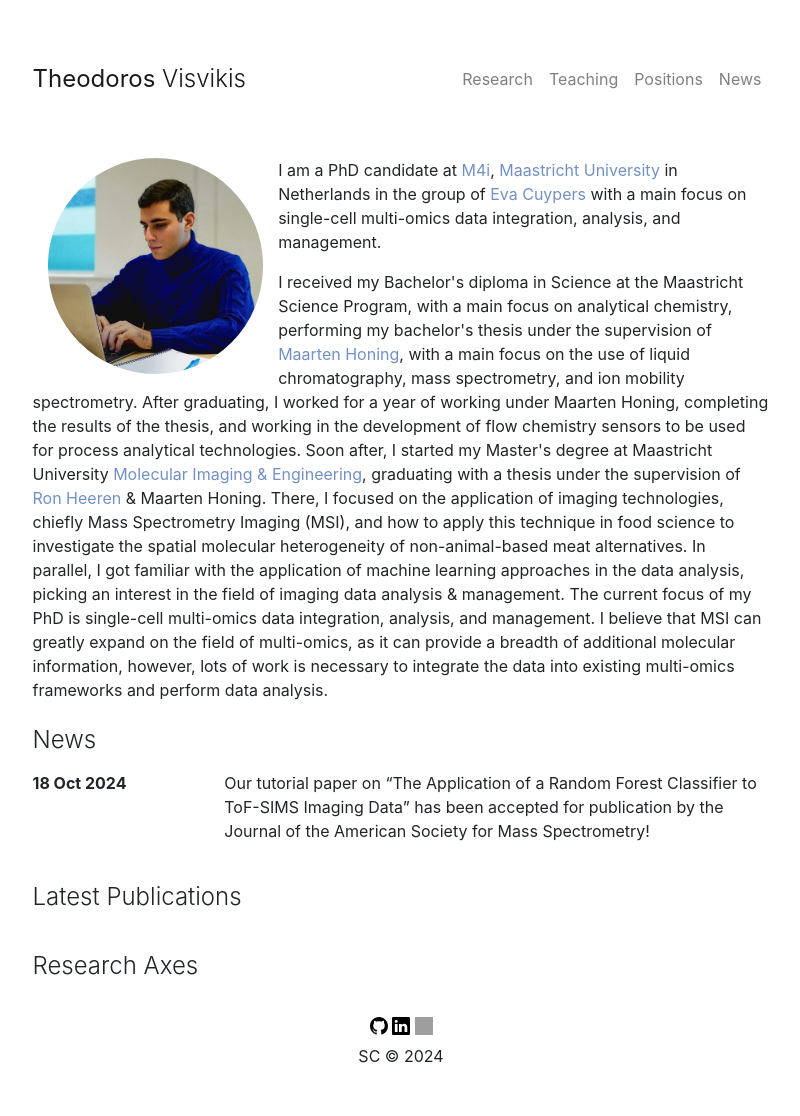
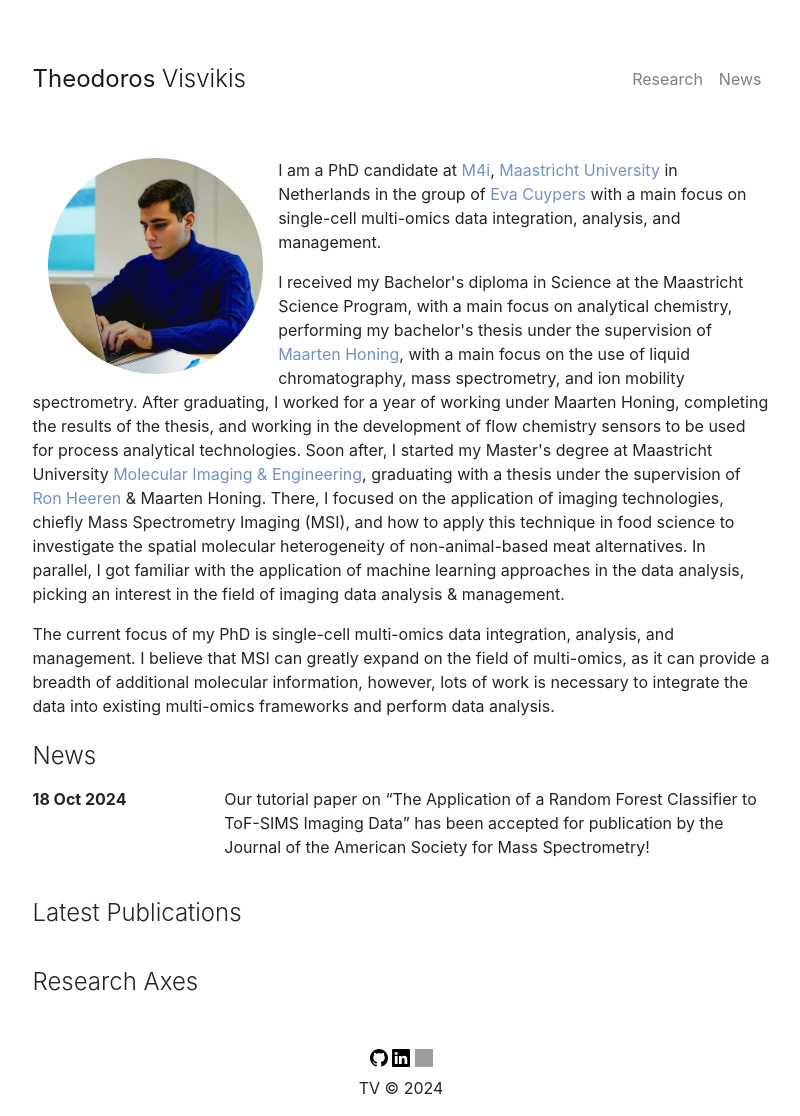
Before and after one commit to Tomatokeftes/tomatokeftes.github.io, a Jekyll site: the page built from index.md, in a window 1280 px wide. Shown: the whole page, without its empty margins (239-1039 px from the left). Built offline with Jekyll 4.4.1, drawn with Linux system fonts in a browser that asks for light colours; nearby versions of some CDN libraries; before the commit the page ends 1084 px from its top, so only the background shows below that; some of the changed lines change nothing that is shown; grey boxes are pictures that could not be loaded.

Commit message:
Cleaned up some messes

```diff
--- a/_includes/footer.html
+++ b/_includes/footer.html
@@ -9,7 +9,7 @@
         <!-- <a href="https://twitter.com/#####" target="_blank"> <img src="/assets/img/twitter.svg" alt="Bootstrap" width="18" height="18" fill="#333"> </a>
         </p> -->
 
-        <p class="p-10 m-2 text-center">SC &copy; {{ site.time | date: '%Y' }}
+        <p class="p-10 m-2 text-center">TV &copy; {{ site.time | date: '%Y' }}
         </p>
 
     </div>
--- a/_includes/header.html
+++ b/_includes/header.html
@@ -15,7 +15,7 @@
 
   <title> {{ site.title }} </title>
   <meta name="description" content="{{ site.description }}">
-  <meta name="author" content="Stergios C.">
+  <meta name="author" content="Theodoros V.">
   <meta name="viewport" content="width=device-width, initial-scale=1">
 
   <!-- Global site tag (gtag.js) - Google Analytics -->
--- a/_includes/navbar.html
+++ b/_includes/navbar.html
@@ -1,11 +1,9 @@
 <nav class="navbar navbar-expand-lg navbar-light">
-
 
   <a class="navbar-brand display-1" style="font-size: x-large;" href="/">
     <strong>Theodoros</strong>
     Visvikis </br>
   </a>
-
 
   <button class="navbar-toggler" type="button" data-toggle="collapse" data-target="#navbarSupportedContent"
     aria-controls="navbarSupportedContent" aria-expanded="false" aria-label="Toggle navigation">
@@ -22,12 +20,6 @@
         <a class="nav-link" href="/research">Research</a>
       </li>
       <li class="nav-item">
-        <a class="nav-link" href="/teaching">Teaching</a>
-      </li>
-      <li class="nav-item">
-        <a class="nav-link" href="/positions">Positions</a>
-      </li>
-      <li class="nav-item">
         <a class="nav-link" id='last' href="/news">News</a>
       </li>
     </ul>
--- a/assets/js/document.js
+++ b/assets/js/document.js
@@ -1,52 +1,52 @@
-$(document).ready(function () {
-    if (top.location.pathname === '/research/') {
-        var x = new XMLHttpRequest();
-        // Change the link to the appropriate one.
-        x.open("GET", "https://dblp.org/pid/167/1074.xml", true);
-        x.onreadystatechange = function () {
-            if (x.readyState == 4 && x.status == 200) {
-                var publications = x.responseXML;
-                var r = publications.getElementsByTagName("r");
-                var html_str = '<ul>';
+// $(document).ready(function () {
+//     if (top.location.pathname === '/research/') {
+//         var x = new XMLHttpRequest();
+//         // Change the link to the appropriate one.
+//         x.open("GET", "######", true);
+//         x.onreadystatechange = function () {
+//             if (x.readyState == 4 && x.status == 200) {
+//                 var publications = x.responseXML;
+//                 var r = publications.getElementsByTagName("r");
+//                 var html_str = '<ul>';
 
-                for (var i = 0; i < r.length; i++) {
-                    html_str += "<li>"
-                    console.log(r[i].innerHTML);
+//                 for (var i = 0; i < r.length; i++) {
+//                     html_str += "<li>"
+//                     console.log(r[i].innerHTML);
 
-                    var authors = r[i].getElementsByTagName('author');
-                    var authors_str = ''
-                    for (var j = 0; j < authors.length; j++) {
-                        authors_str += authors[j].innerHTML
-                        if (j < authors.length - 1) {
-                            authors_str += ', '
-                        } else {
-                            authors_str += ';'
-                        }
-                    }
-                    html_str += authors_str
+//                     var authors = r[i].getElementsByTagName('author');
+//                     var authors_str = ''
+//                     for (var j = 0; j < authors.length; j++) {
+//                         authors_str += authors[j].innerHTML
+//                         if (j < authors.length - 1) {
+//                             authors_str += ', '
+//                         } else {
+//                             authors_str += ';'
+//                         }
+//                     }
+//                     html_str += authors_str
 
-                    var title_str = " " + r[i].getElementsByTagName('title')[0].innerHTML;
-                    var doi = r[i].getElementsByTagName('ee')[0].innerHTML;
+//                     var title_str = " " + r[i].getElementsByTagName('title')[0].innerHTML;
+//                     var doi = r[i].getElementsByTagName('ee')[0].innerHTML;
 
-                    html_str += "<strong> <i> <a href='" + doi + "' target='_blank'>" + title_str + "</a> </i> </strong>;"
+//                     html_str += "<strong> <i> <a href='" + doi + "' target='_blank'>" + title_str + "</a> </i> </strong>;"
 
-                    var journal = r[i].getElementsByTagName('journal')[0];
-                    if (!journal) {
-                        var journal = r[i].getElementsByTagName('booktitle')[0];
-                    }
-                    html_str += " " + journal.innerHTML + " ";
+//                     var journal = r[i].getElementsByTagName('journal')[0];
+//                     if (!journal) {
+//                         var journal = r[i].getElementsByTagName('booktitle')[0];
+//                     }
+//                     html_str += " " + journal.innerHTML + " ";
 
-                    var year = r[i].getElementsByTagName('year')[0];
-                    html_str += year.innerHTML + '.';
+//                     var year = r[i].getElementsByTagName('year')[0];
+//                     html_str += year.innerHTML + '.';
 
-                    html_str += "</li>";
-                }
-                html_str += "</ul>";
-            }
-            $('#publications').html(html_str);
-        };
-        x.send(null);
-    }
+//                     html_str += "</li>";
+//                 }
+//                 html_str += "</ul>";
+//             }
+//             $('#publications').html(html_str);
+//         };
+//         x.send(null);
+//     }
 
 
-});
+// });
--- a/index.md
+++ b/index.md
@@ -13,7 +13,8 @@ I am a PhD candidate at <a href="https://www.maastrichtuniversity.nl/research/ma
 
 <p>
 I received my Bachelor's diploma in Science at the Maastricht Science Program, with a main focus on analytical chemistry, performing my bachelor's thesis under the supervision of <a href="https://www.maastrichtuniversity.nl/m-honing" target="_blank">Maarten Honing</a>, with a main focus on the use of liquid chromatography, mass spectrometry, and ion mobility spectrometry. After graduating, I worked for a year of working under Maarten Honing, completing the results of the thesis, and working in the development of flow chemistry sensors to be used for process analytical technologies. Soon after, I started my Master's degree at Maastricht University <a href="https://curriculum.maastrichtuniversity.nl/education/master/imaging-engineering" target="_blank">Molecular Imaging & Engineering</a>, graduating with a thesis under the supervision of <a href="https://www.maastrichtuniversity.nl/prof-ron-heeren" target="_blank">Ron Heeren</a> & Maarten Honing. There, I focused on the application of imaging technologies, chiefly Mass Spectrometry Imaging (MSI), and how to apply this technique in food science to investigate the spatial molecular heterogeneity of non-animal-based meat alternatives. In parallel, I got familiar with the application of machine learning approaches in the data analysis, picking an interest in the field of imaging data analysis & management.
-
+<p>
+<p>
 The current focus of my PhD is single-cell multi-omics data integration, analysis, and management. I believe that MSI can greatly expand on the field of multi-omics, as it can provide a breadth of additional molecular information, however, lots of work is necessary to integrate the data into existing multi-omics frameworks and perform data analysis.
 </p>
 
```
